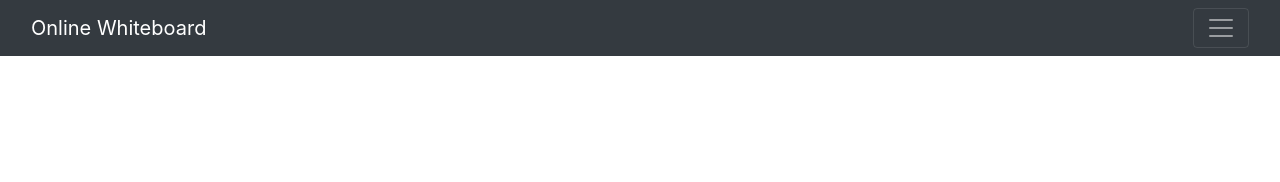
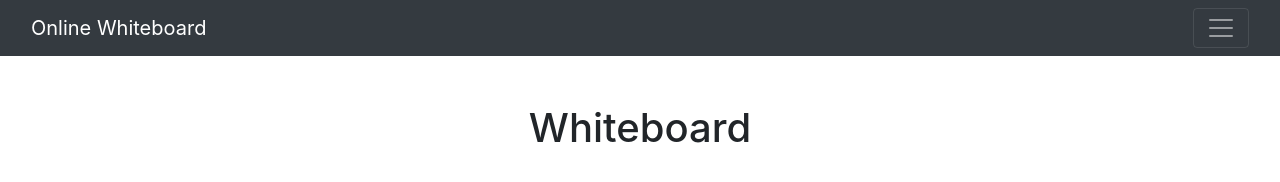
Before and after one commit to axhaar/web-whiteboard, a plain HTML site: page v1/index.html in a window 1280 px wide. Drawn offline with Linux system fonts and the light colour scheme.

Commit message:
safe commit before adding canvas

```diff
--- a/v1/index.html
+++ b/v1/index.html
@@ -48,6 +48,13 @@
       </nav>
 
 
+      <div class="container">
+        <div class="row">
+            <div class="col-lg-12 text-center">
+                <h1 class="mt-5">Whiteboard</h1>
+            </div>
+        </div>
+
 
     <script src="vendor/jquery/jquery.slim.min.js"></script>
     <script src="vendor/bootstrap/js/bootstrap.bundle.min.js"></script>
```
